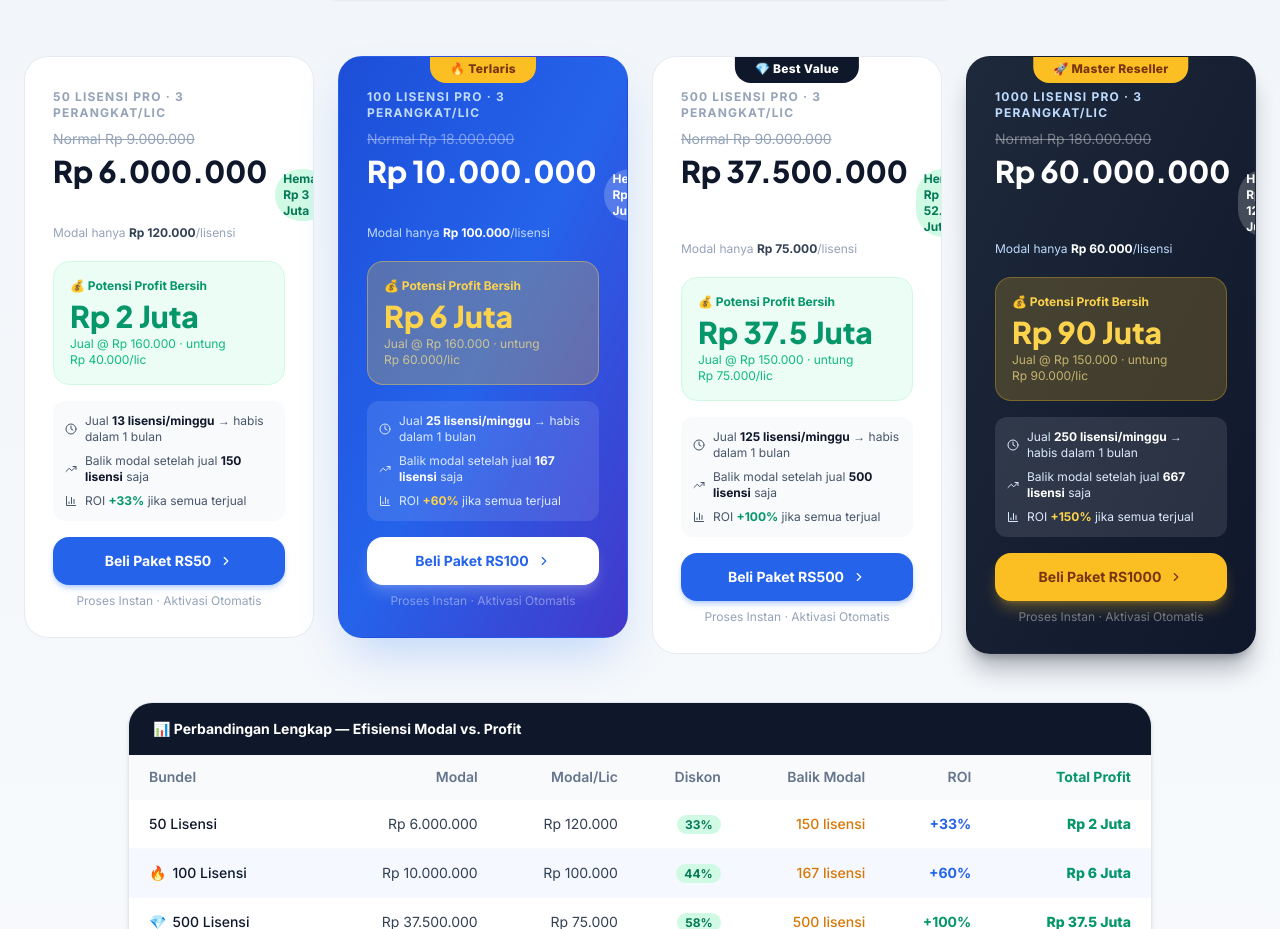
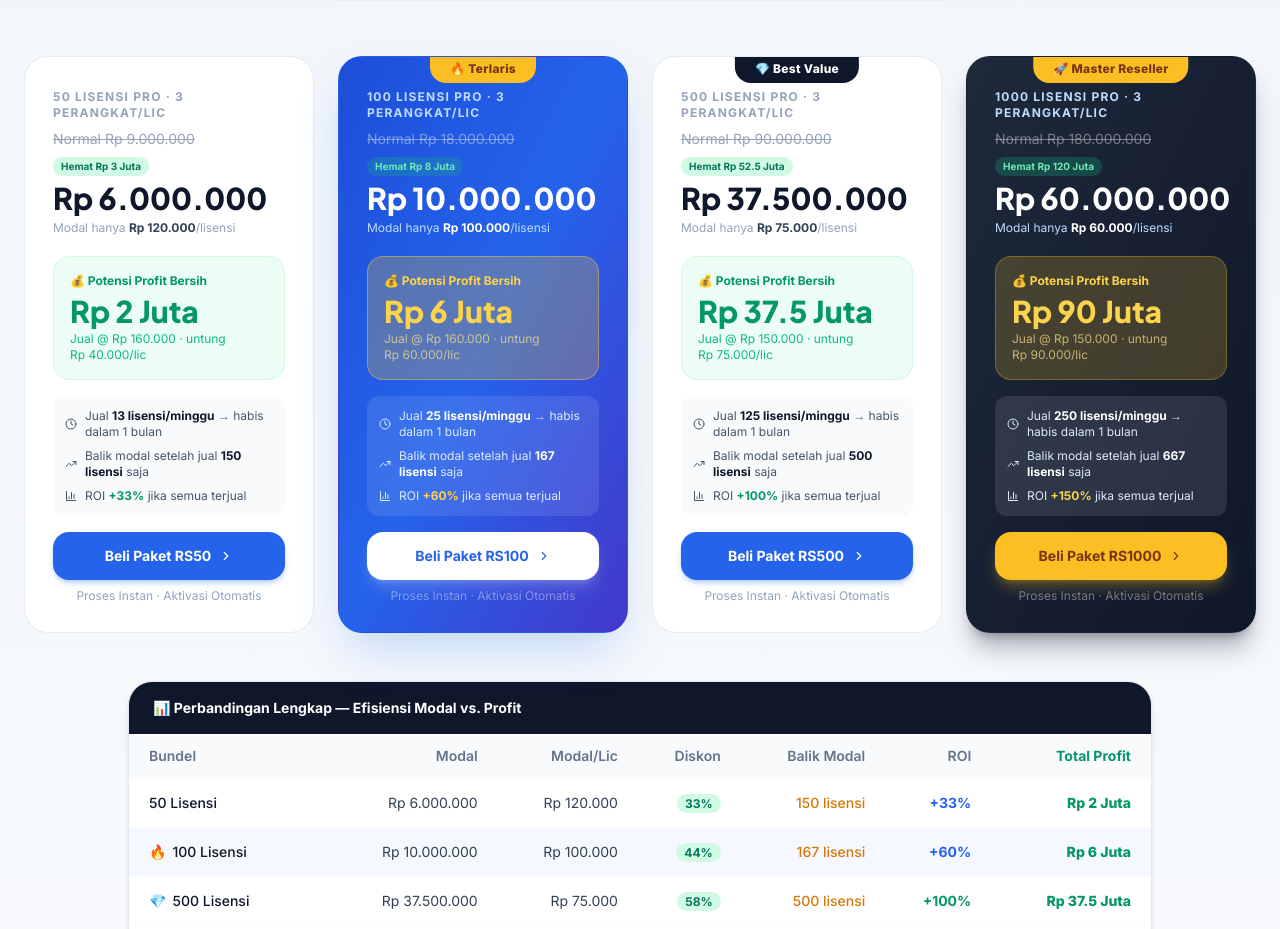
Before and after one commit to panggilajasadul/nuansapos-web, a Next.js app: page /reseller in a window 1280 px wide. Shown: the part 3540-4469 px from the top of the page. Built offline with nearby package versions, Linux system fonts and the light colour scheme.

Commit message:
fix: resolve layout overflow by placing Hemat badge next to normal strike-through price

```diff
--- a/app/reseller/page.tsx
+++ b/app/reseller/page.tsx
@@ -67,19 +67,19 @@ function ResellerCard({ pkg, rank }: { pkg: ResellerPackage; rank: number }) {
             {pkg.qty} Lisensi PRO · 3 perangkat/lic
           </p>
           {/* Strike-through anchor */}
-          <div className="flex items-center gap-2 mb-1">
+          <div className="flex items-center flex-wrap gap-2 mb-1">
             <span className={`text-sm line-through ${isLight ? 'text-slate-400' : 'text-white/40'}`}>
               Normal {formatRupiah(normalTotal)}
+            </span>
+            <span className={`text-[10px] font-bold px-2 py-0.5 rounded-full ${
+              isLight ? 'bg-emerald-100 text-emerald-700' : 'bg-emerald-500/25 text-emerald-300'
+            }`}>
+              Hemat {fmt(savings)}
             </span>
           </div>
           <div className="flex items-baseline gap-2">
             <span className={`font-display font-extrabold text-3xl ${isLight ? 'text-slate-900' : 'text-white'}`}>
               {formatRupiah(pkg.modalPrice)}
-            </span>
-            <span className={`text-xs font-bold px-2 py-0.5 rounded-full ${
-              isLight ? 'bg-emerald-100 text-emerald-700' : 'bg-white/20 text-white'
-            }`}>
-              Hemat {fmt(savings)}
             </span>
           </div>
           <p className={`text-xs mt-1 ${isLight ? 'text-slate-400' : 'text-blue-200'}`}>
--- a/components/sections/Pricing.tsx
+++ b/components/sections/Pricing.tsx
@@ -60,15 +60,17 @@ function MiniResellerCard({ pkg }: { pkg: ResellerPackage }) {
             {pkg.qty} Lisensi PRO · 3HP/lic
           </p>
           {/* Strike-through: anchoring effect */}
-          <p className={cn('text-xs line-through mb-0.5', isLight ? 'text-red-400' : 'text-white/40')}>
-            Normal {formatRupiah(normalTotal)}
-          </p>
+          <div className="flex items-center flex-wrap gap-2 mb-0.5">
+            <span className={cn('text-xs line-through', isLight ? 'text-red-400' : 'text-white/40')}>
+              Normal {formatRupiah(normalTotal)}
+            </span>
+            <span className={cn('text-[10px] font-bold px-2 py-0.5 rounded-full', isLight ? 'bg-emerald-100 text-emerald-700' : 'bg-emerald-500/25 text-emerald-300')}>
+              Hemat {formatRupiahShort(savings)}
+            </span>
+          </div>
           <div className="flex items-baseline gap-2">
             <span className={cn('font-display font-extrabold text-2xl', isLight ? 'text-slate-900' : 'text-white')}>
               {formatRupiah(pkg.modalPrice)}
-            </span>
-            <span className={cn('text-xs font-bold px-2 py-0.5 rounded-full', isLight ? 'bg-emerald-100 text-emerald-700' : 'bg-white/20 text-white')}>
-              Hemat {formatRupiahShort(savings)}
             </span>
           </div>
           <p className={cn('text-xs mt-0.5', isLight ? 'text-slate-400' : 'text-blue-200')}>
```
